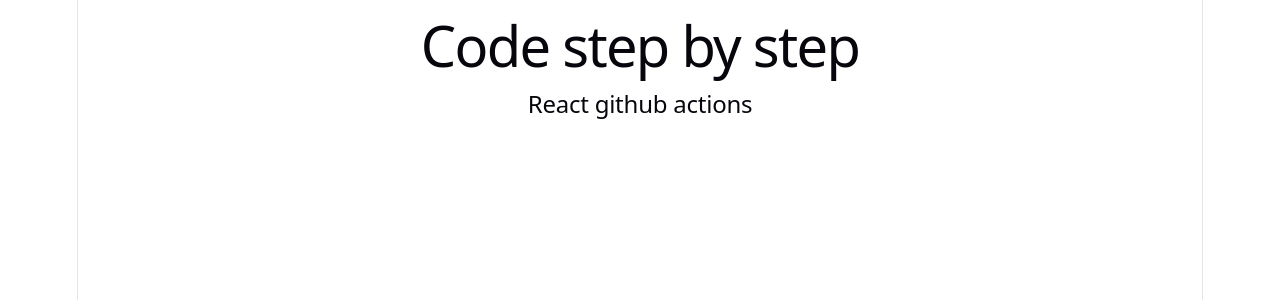
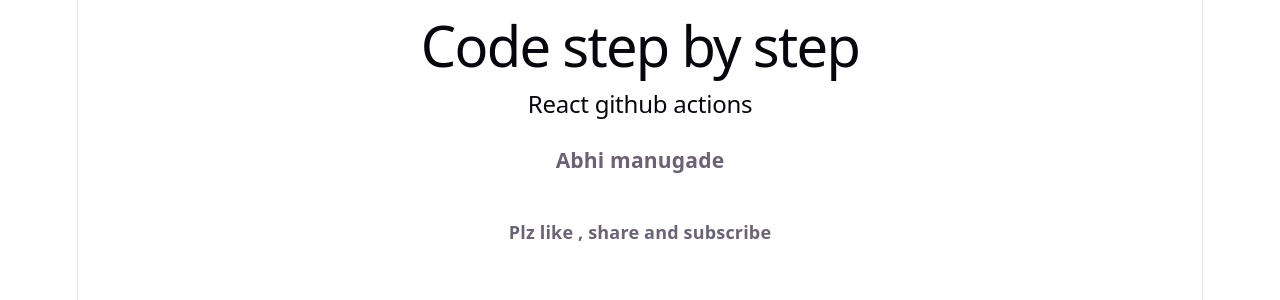
Before and after one commit to abhimanugade/react-github-actions, a React (Vite) app: page / in a window 1280 px wide. Shown: the top 300 px of the page. Built offline with nearby package versions, Linux system fonts and the light colour scheme.

Commit message:
changes in app.jsx

```diff
--- a/src/App.jsx
+++ b/src/App.jsx
@@ -9,6 +9,8 @@ function App() {
 
       <h1>Code step by step</h1>
       <h2>React github actions</h2>
+      <h3>Abhi manugade</h3>
+      <h4>Plz like , share and subscribe</h4>
     </>
   )
 }
```
